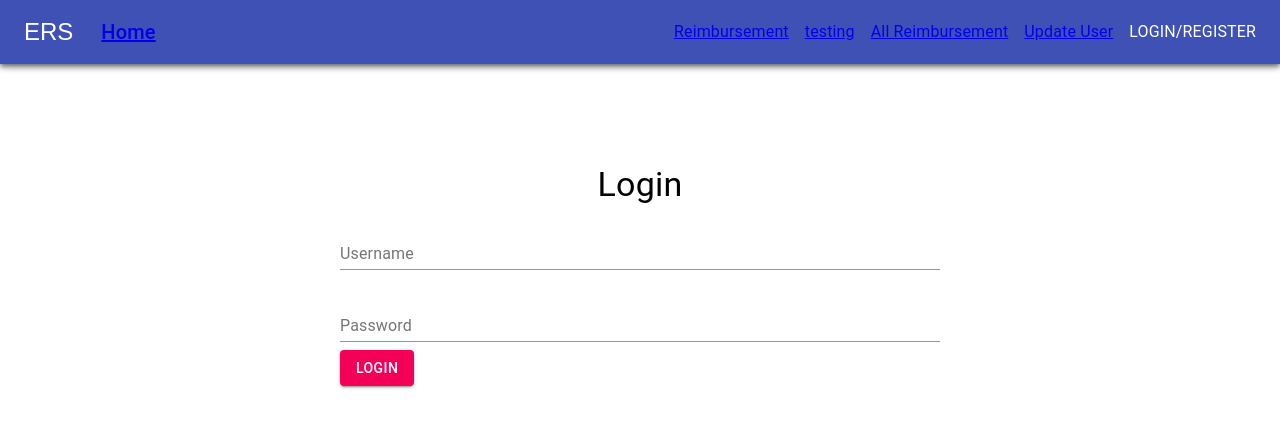
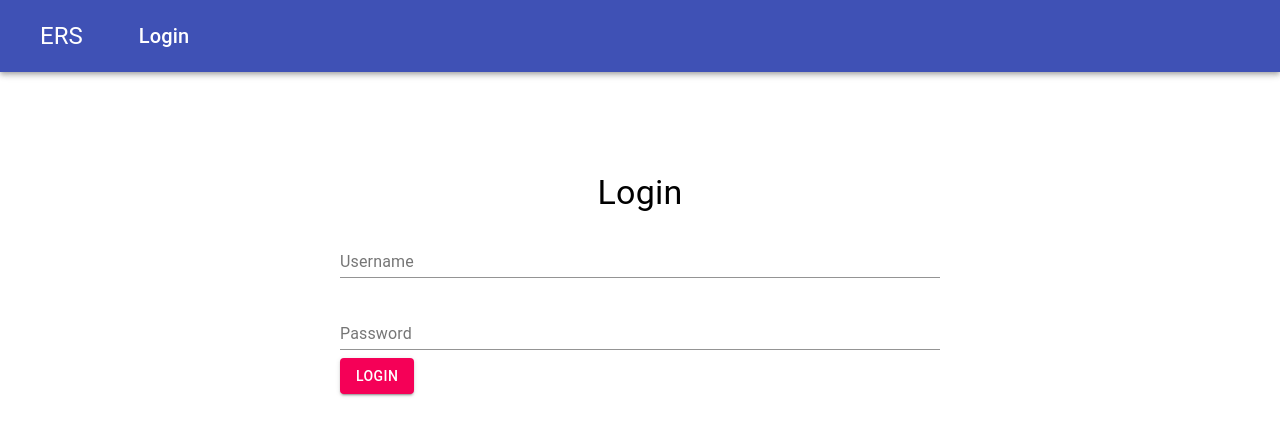
Before and after one commit to 200406-java-react-usf/jeremy_elam_p1_UI, a React (Create React App) app: page /login in a window 1280 px wide. Shown: the top 436 px of the page. Built offline with nearby package versions, Linux system fonts and the light colour scheme.

Commit message:
completely change navbar so when people sign in the nav bar will only give items to people depending on their role

```diff
--- a/src/components/NavbarComponent.tsx
+++ b/src/components/NavbarComponent.tsx
@@ -1,18 +1,24 @@
 import React, {useState} from 'react';
-import { makeStyles, createStyles, Theme } from '@material-ui/core/styles'
 import {Link} from 'react-router-dom';
 import {
 	AppBar,
 	Toolbar,
 	IconButton,
-	Typography
+	Typography,
+	ListItem,
+	Theme,
+	createStyles,
+	makeStyles,
+	List,
+	ListItemText
 } from '@material-ui/core';
-import MenuIcon from '@material-ui/icons/Menu';
 import {Users} from '../models/users';
+import { projectOneClient } from '../remote/projectOne-client';
 
 
 interface INavbarProps{
 	authUser: Users;
+	setAuthUser: (user: Users) => void;
 }
 
 const useStyles = makeStyles((theme: Theme) =>
@@ -36,40 +42,112 @@ const useStyles = makeStyles((theme: Theme) =>
 const NavBarComponent = (props: INavbarProps)=>{
 
 	const classes = useStyles();
+
+    async function logout(){
+
+        await projectOneClient.get('/auth');
+        //@ts-ignore
+        props.setAuthUser(null as User);
+	}
 	return (
 		<>
-				<AppBar position="fixed">
-					<Toolbar>
-						<IconButton edge = "start" className={classes.menuButton} color = "inherit" aria-lable = "menu">
-							ERS
-						</IconButton>
-							<Typography color = "inherit" variant = "h6" className = {classes.title}>
-								<Link to = "/home" color = "inherit" className = {classes.title}> Home </Link>
+			<List component = "nav">
+				<ListItem component = "div">
+					<Typography color = "inherit" variant = "h5">ERS</Typography>
+					{
+						!props.authUser ?
+						<ListItemText inset>
+							<Typography color = "inherit" variant = "h6">
+								<Link to = "/login" className = {classes.link} >Login</Link>
 							</Typography>
-							<Typography>
-								<Link to = "/reimb" color = "inherit" className = {classes.menuButton}> Reimbursement</Link>
+						</ListItemText>
+
+						:
+						props.authUser.role_name === 'admin' ?
+							<>
+								<ListItemText inset>
+									<Typography color = "inherit" variant = "h6">
+										<Link to = "/home" className = {classes.link}>Home</Link>
 									</Typography>
-							<Typography>
-								<Link to = "/users" color = "inherit" className = {classes.menuButton}> testing</Link>
+								</ListItemText>
+
+								<ListItemText inset>
+									<Typography color = "inherit" variant = "h6">
+										<Link to = "/register" className = {classes.link}>Register New User</Link>
 									</Typography>
-							<Typography>
-								<Link to = "/reimb/all" color = "inherit" className = {classes.menuButton}> All Reimbursement</Link>
+								</ListItemText>
+
+								<ListItemText inset>
+									<Typography color = "inherit" variant = "h6">
+										<Link to = "/users" className = {classes.link}>All Users</Link>
 									</Typography>
+								</ListItemText>
 
-							<Typography>
-								<Link to = "/user/update" color = "inherit" className = {classes.menuButton}> Update User</Link>
+								<ListItemText inset>
+									<Typography color = "inherit" variant = "h6">
+										<Link to = "/user/update" className = {classes.link}>Update User</Link>
 									</Typography>
-							<Typography>
-								<Link to="/login" color="inherit" className = {classes.link}>LOGIN </Link>
+								</ListItemText>
+
+								<ListItemText inset>
+                                    <Typography color = "inherit" variant = "h6">
+                                        <Link to = '' onClick = {logout} className = {classes.menuButton}>Logout</Link>
                                     </Typography>
-							<Typography>
-								<text> / </text>
+                                </ListItemText>
+							</>
+						:
+						props.authUser.role_name === 'finance' ?
+							<>
+								<ListItemText inset>
+									<Typography color = "inherit" variant = "h6">
+										<Link to = "/home" className = {classes.link}>Home</Link>
 									</Typography>
-							<Typography>
-								<Link to="/register" color="inherit" className = {classes.link}>REGISTER</Link>
+								</ListItemText>
+
+								<ListItemText inset>
+									<Typography color = "inherit" variant = "h6">
+										<Link to = "/reimb/all" className = {classes.link}>View All Reimbursements</Link>
 									</Typography>
-					</Toolbar>
-				</AppBar>
+								</ListItemText>
+
+
+								<ListItemText inset>
+                                    <Typography color = "inherit" variant = "h6">
+                                        <Link to = '' onClick = {logout} className = {classes.link}>Logout</Link>
+                                    </Typography>
+                                </ListItemText>
+							</>
+							:
+							<>
+							<ListItemText inset>
+									<Typography color = "inherit" variant = "h6">
+										<Link to = "/home" className = {classes.link}>Home</Link>
+									</Typography>
+							</ListItemText>
+
+							<ListItemText inset>
+									<Typography color = "inherit" variant = "h6">
+										<Link to = "/home" className = {classes.link}>Home</Link>
+									</Typography>
+							</ListItemText>
+
+							<ListItemText inset>
+									<Typography color = "inherit" variant = "h6">
+										<Link to = "/reimb" className = {classes.link}>New Reimbursement</Link>
+									</Typography>
+							</ListItemText>
+
+							<ListItemText inset>
+                                    <Typography color = "inherit" variant = "h6">
+                                        <Link to = '' onClick = {logout} className = {classes.link}>Logout</Link>
+                                    </Typography>
+                                </ListItemText>
+							</>
+
+
+					}
+				</ListItem>
+			</List>
 		</>
 
 	)
```
Lines whose indentation alone changed are shown as unchanged.
